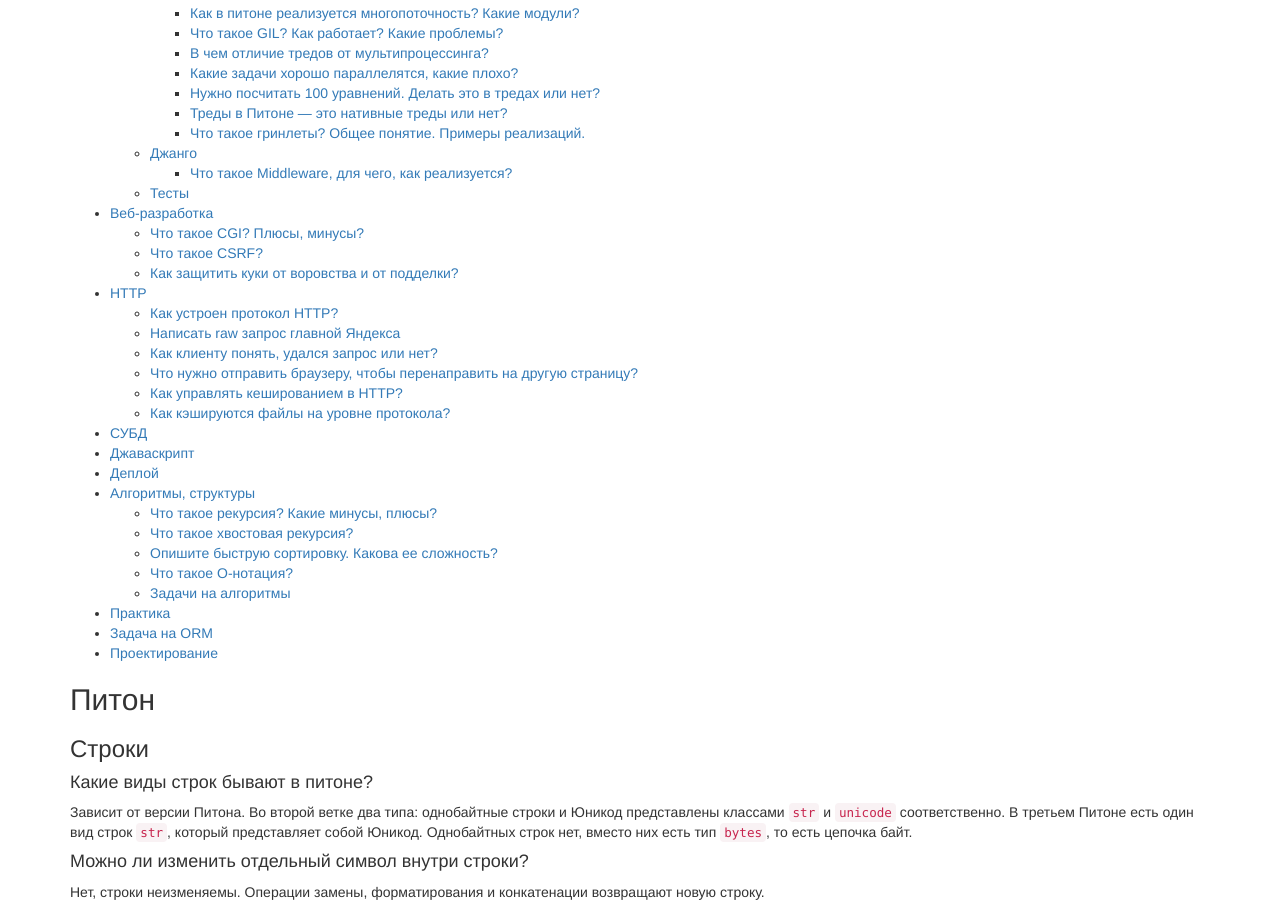
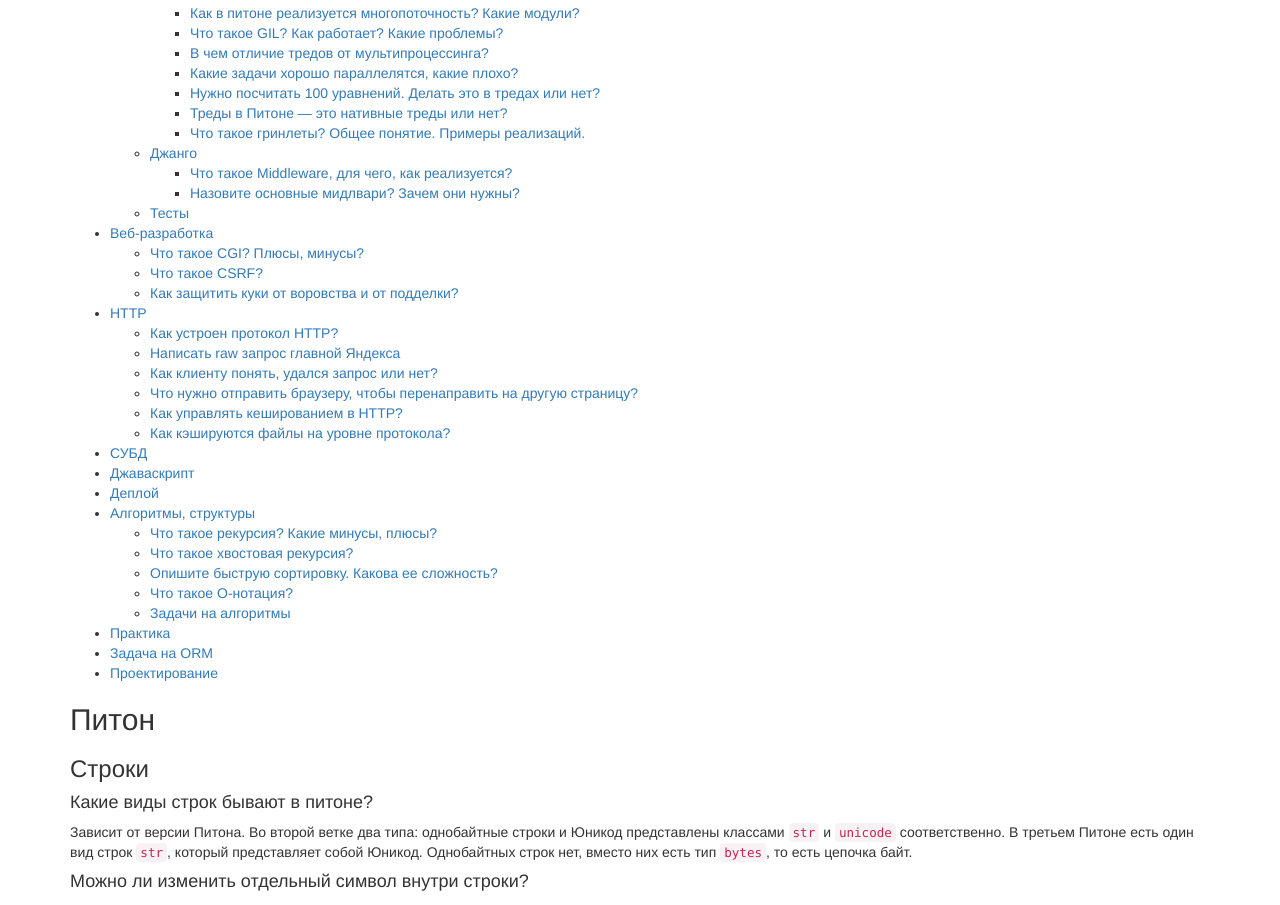
Before and after one commit to igrishaev/interview, a plain HTML site: page index.html in a window 1280 px wide. Shown: the part 1096-2001 px from the top of the page. Drawn offline with nearby package versions, Linux system fonts and the light colour scheme; a script that the page names is missing.

Commit message:
django section updated

```diff
--- a/index.html
+++ b/index.html
@@ -111,40 +111,41 @@ alt="Fork me on GitHub" data-canonical-src="https://s3.amazonaws.com/github/ribb
 </li>
 <li><a href="#_40">Джанго</a><ul>
 <li><a href="#middleware">Что такое Middleware, для чего, как реализуется?</a></li>
+<li><a href="#_41">Назовите основные мидлвари? Зачем они нужны?</a></li>
 </ul>
 </li>
-<li><a href="#_41">Тесты</a></li>
+<li><a href="#_42">Тесты</a></li>
 </ul>
 </li>
 <li><a href="#-_3">Веб-разработка</a><ul>
 <li><a href="#cgi">Что такое CGI? Плюсы, минусы?</a></li>
 <li><a href="#csrf">Что такое CSRF?</a></li>
-<li><a href="#_42">Как защитить куки от воровства и от подделки?</a></li>
+<li><a href="#_43">Как защитить куки от воровства и от подделки?</a></li>
 </ul>
 </li>
 <li><a href="#http">HTTP</a><ul>
 <li><a href="#http_1">Как устроен протокол HTTP?</a></li>
 <li><a href="#raw">Написать raw запрос главной Яндекса</a></li>
-<li><a href="#_43">Как клиенту понять, удался запрос или нет?</a></li>
-<li><a href="#_44">Что нужно отправить браузеру, чтобы перенаправить на другую страницу?</a></li>
+<li><a href="#_44">Как клиенту понять, удался запрос или нет?</a></li>
+<li><a href="#_45">Что нужно отправить браузеру, чтобы перенаправить на другую страницу?</a></li>
 <li><a href="#http_2">Как управлять кешированием в HTTP?</a></li>
-<li><a href="#_45">Как кэшируются файлы на уровне протокола?</a></li>
+<li><a href="#_46">Как кэшируются файлы на уровне протокола?</a></li>
 </ul>
 </li>
-<li><a href="#_46">СУБД</a></li>
-<li><a href="#_47">Джаваскрипт</a></li>
-<li><a href="#_48">Деплой</a></li>
-<li><a href="#_49">Алгоритмы, структуры</a><ul>
-<li><a href="#_50">Что такое рекурсия? Какие минусы, плюсы?</a></li>
-<li><a href="#_51">Что такое хвостовая рекурсия?</a></li>
-<li><a href="#_52">Опишите быструю сортировку. Какова ее сложность?</a></li>
+<li><a href="#_47">СУБД</a></li>
+<li><a href="#_48">Джаваскрипт</a></li>
+<li><a href="#_49">Деплой</a></li>
+<li><a href="#_50">Алгоритмы, структуры</a><ul>
+<li><a href="#_51">Что такое рекурсия? Какие минусы, плюсы?</a></li>
+<li><a href="#_52">Что такое хвостовая рекурсия?</a></li>
+<li><a href="#_53">Опишите быструю сортировку. Какова ее сложность?</a></li>
 <li><a href="#-_4">Что такое О-нотация?</a></li>
-<li><a href="#_53">Задачи на алгоритмы</a></li>
+<li><a href="#_54">Задачи на алгоритмы</a></li>
 </ul>
 </li>
-<li><a href="#_54">Практика</a></li>
+<li><a href="#_55">Практика</a></li>
 <li><a href="#orm">Задача на ORM</a></li>
-<li><a href="#_55">Проектирование</a></li>
+<li><a href="#_56">Проектирование</a></li>
 </ul>
 </div>
 <h2 id="_1">Питон</h2>
@@ -642,9 +643,20 @@ Posix-треды. Такие треды исполняются операцио
 не в порядке. В этом случает дальнейшая обработка прекращается.</p>
 <p>Чтобы включить Middleware, достаточно добавить путь к нему в кортеж
 <code>MIDDLEWARE_CLASSES</code>.</p>
+<h4 id="_41">Назовите основные мидлвари? Зачем они нужны?</h4>
 <ul>
-<li>Какие основные мидлвари?</li>
-<li>Опишите алгоритм работы auth middleware, распознавание юзера</li>
+<li><code>SessionMiddleware</code> -- поддержка сессий. Добавляет в запрос объект
+  <code>session</code></li>
+<li><code>CsrfViewMiddleware</code> -- проверяет, что POST-запросы отправлены с
+  текущего домена</li>
+<li><code>AuthenticationMiddleware</code> -- авторизует пользователя. Добавляет в
+  запрос поле <code>user</code></li>
+<li>
+<p><code>MessageMiddleware</code> -- передает пользователю короткие сообщения</p>
+</li>
+<li>
+<p>Опишите алгоритм работы auth middleware, распознавание юзера</p>
+</li>
 <li>Опишите алгоритм работы csrf middleware</li>
 <li>Что такое сигналы, зачем нужны?</li>
 <li>Как определить свои фильтры для шаблонной системы?</li>
@@ -655,7 +667,7 @@ Posix-треды. Такие треды исполняются операцио
 <li>Что такое REST?</li>
 <li>Что такое XSS, примеры, как защитить приложение?</li>
 </ul>
-<h3 id="_41">Тесты</h3>
+<h3 id="_42">Тесты</h3>
 <ul>
 <li>Какие тулзы для тестов?</li>
 <li>Как тестировать запросы в сеть, базу?</li>
@@ -691,7 +703,7 @@ Posix-треды. Такие треды исполняются операцио
 поле token -- одноразовую последовательность символов. Этот же токен
 сохраняют в куки пользователя. При отправке формы поле и куки должны
 совпасть. Способ не является надежным и обходится скриптом.</p>
-<h4 id="_42">Как защитить куки от воровства и от подделки?</h4>
+<h4 id="_43">Как защитить куки от воровства и от подделки?</h4>
 <p>Зависит от того, насколько строгие критерии безопасности на
 сайте. Если в куках хранятся вспомогательные данные, например, индекс
 последнего выбранного в дропдауне элемента, правилами ниже можно
@@ -740,7 +752,7 @@ Posix-треды. Такие треды исполняются операцио
 </pre></div>
 
 
-<h4 id="_43">Как клиенту понять, удался запрос или нет?</h4>
+<h4 id="_44">Как клиенту понять, удался запрос или нет?</h4>
 <p>Проверить статус ответа. Ответы разделены старшему разряду. Имеем пять
 групп со следующей семантикой:</p>
 <ul>
@@ -752,7 +764,7 @@ Posix-треды. Такие треды исполняются операцио
   доступ)</li>
 <li><code>5xx</code>: ошибка по вине сервера (ошибка в коде, сети, конфигурации)</li>
 </ul>
-<h4 id="_44">Что нужно отправить браузеру, чтобы перенаправить на другую страницу?</h4>
+<h4 id="_45">Что нужно отправить браузеру, чтобы перенаправить на другую страницу?</h4>
 <p>Минимальный ответ должен иметь статус <code>301</code> или <code>302</code>. Заголовок
 <code>Location</code> указывает адрес ресурса, на который следует перейти.</p>
 <p>В теле ответа можно разместить <code>HTML</code> со ссылкой на новый
@@ -767,7 +779,7 @@ Posix-треды. Такие треды исполняются операцио
   зависимости от даты обновления документа.</li>
 <li>Заголовок <code>Etag</code> кеширует документ по его уникальному хешу.</li>
 </ul>
-<h4 id="_45">Как кэшируются файлы на уровне протокола?</h4>
+<h4 id="_46">Как кэшируются файлы на уровне протокола?</h4>
 <p>Когда <code>Nginx</code> отдает статичный файл, он добавляет заголовок <code>Etag</code> --
 <code>MD5</code>-хеш файла. Клиент запоминает этот хеш. В следующий раз при
 запросе файла клиент посылает хеш. Сервер проверяет хеш клиента для
@@ -775,7 +787,7 @@ Posix-треды. Такие треды исполняются операцио
 кодом <code>200</code> и выгружает актуальный файл с новым хешем. Если хеши
 равны, сервер отвечает с кодом <code>304 Not Modified</code> с пустым телом. В
 этом случае браузер подставляет локальную копию файла.</p>
-<h2 id="_46">СУБД</h2>
+<h2 id="_47">СУБД</h2>
 <ul>
 <li>Что делает оператор JOIN, какие виды бывают?</li>
 <li>Что делает оператор HAVING, примеры?</li>
@@ -785,7 +797,7 @@ Posix-треды. Такие треды исполняются операцио
 <li>Что такое транзакиця, ее свойства?</li>
 <li>Что такое область видимости транзакции?</li>
 </ul>
-<h2 id="_47">Джаваскрипт</h2>
+<h2 id="_48">Джаваскрипт</h2>
 <ul>
 <li>Отличие == от ===?</li>
 <li>Что такое замыкания, примеры?</li>
@@ -806,12 +818,12 @@ Posix-треды. Такие треды исполняются операцио
 <ul>
 <li>Написать простой класс-вектор (x, y) с одним методом.</li>
 </ul>
-<h2 id="_48">Деплой</h2>
+<h2 id="_49">Деплой</h2>
 <ul>
 <li>Описать схему деплоя типичного приложения. Основные компоненты.</li>
 </ul>
-<h2 id="_49">Алгоритмы, структуры</h2>
-<h4 id="_50">Что такое рекурсия? Какие минусы, плюсы?</h4>
+<h2 id="_50">Алгоритмы, структуры</h2>
+<h4 id="_51">Что такое рекурсия? Какие минусы, плюсы?</h4>
 <p>Рекурсия -- определение функции через саму себя. Логика рекурсивной
 функции как правило состоит из двух ветвей. Длинная ветвь вызывает эту
 же функцию с другими параметрами, чтобы накопить результат. Короткая
@@ -821,7 +833,7 @@ Posix-треды. Такие треды исполняются операцио
 <p>Неоптимизированная рекурсия приводит к накладным расходам
 ресурсов. При большом количестве итераций можно превысить лимит на
 число рекурсивных вызовов (recursion depth limit reached).</p>
-<h4 id="_51">Что такое хвостовая рекурсия?</h4>
+<h4 id="_52">Что такое хвостовая рекурсия?</h4>
 <p>Это особый вид рекурсии, когда функция заканчивается вызовом самой
 себя без дополнительных операторов. Когда это условие выполняется,
 компилятор разворачивает рекурсию в цикл с одним стек-фреймом, просто
@@ -841,7 +853,7 @@ fact(N - 1)</code> не поддерживает хвостовую рекурс
 </pre></div>
 
 
-<h4 id="_52">Опишите быструю сортировку. Какова ее сложность?</h4>
+<h4 id="_53">Опишите быструю сортировку. Какова ее сложность?</h4>
 <p>На первом этапе выбирают опорный элемент. Чаще всего его берут из
 середины массива. Затем последовательно сравнивают первый элемент
 массива с последним, второй с предпоследним и т.д. Если элемент слева
@@ -855,11 +867,11 @@ fact(N - 1)</code> не поддерживает хвостовую рекурс
 <p>Сложность быстрой сортировки в среднем случае равна <code>log(N)</code>.</p>
 <h4 id="-_4">Что такое О-нотация?</h4>
 <p>todo</p>
-<h3 id="_53">Задачи на алгоритмы</h3>
+<h3 id="_54">Задачи на алгоритмы</h3>
 <ul>
 <li>Как извлечь элементы массива в случайном порядке без повторений?</li>
 </ul>
-<h2 id="_54">Практика</h2>
+<h2 id="_55">Практика</h2>
 <ul>
 <li>Написать декоратор, который выводит на экран время работы произвольной функции.</li>
 <li>Написать декоратор, который возвращает либо результат, либо экземпляр исключения.</li>
@@ -883,7 +895,7 @@ fact(N - 1)</code> не поддерживает хвостовую рекурс
 <li>Вывести всех людей, живущих в городе N</li>
 <li>Вывести 5 городов с наибольшим населением, упорядочив по убыванию.</li>
 </ul>
-<h2 id="_55">Проектирование</h2>
+<h2 id="_56">Проектирование</h2>
 <ul>
 <li>Сервис сокращалки урлов</li>
 </ul>
```
Also changed, not shown: 1 other file.
